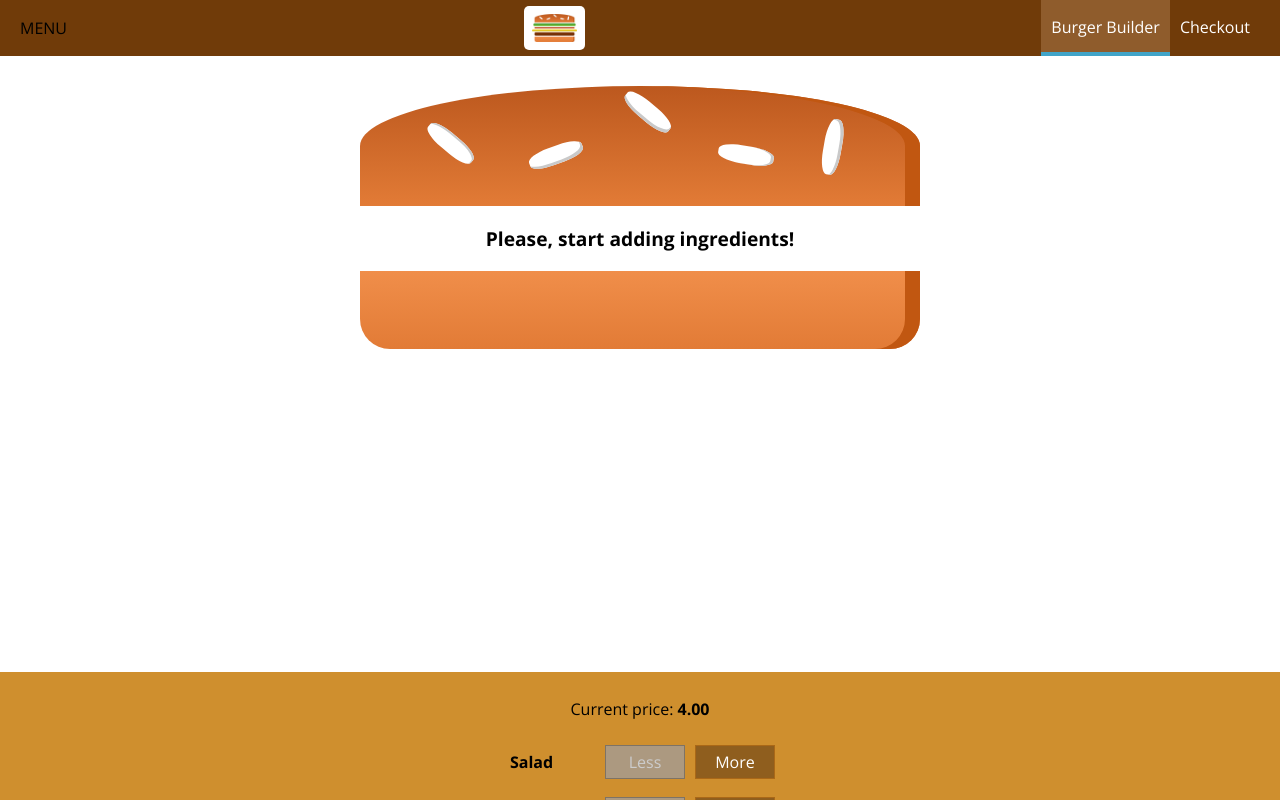
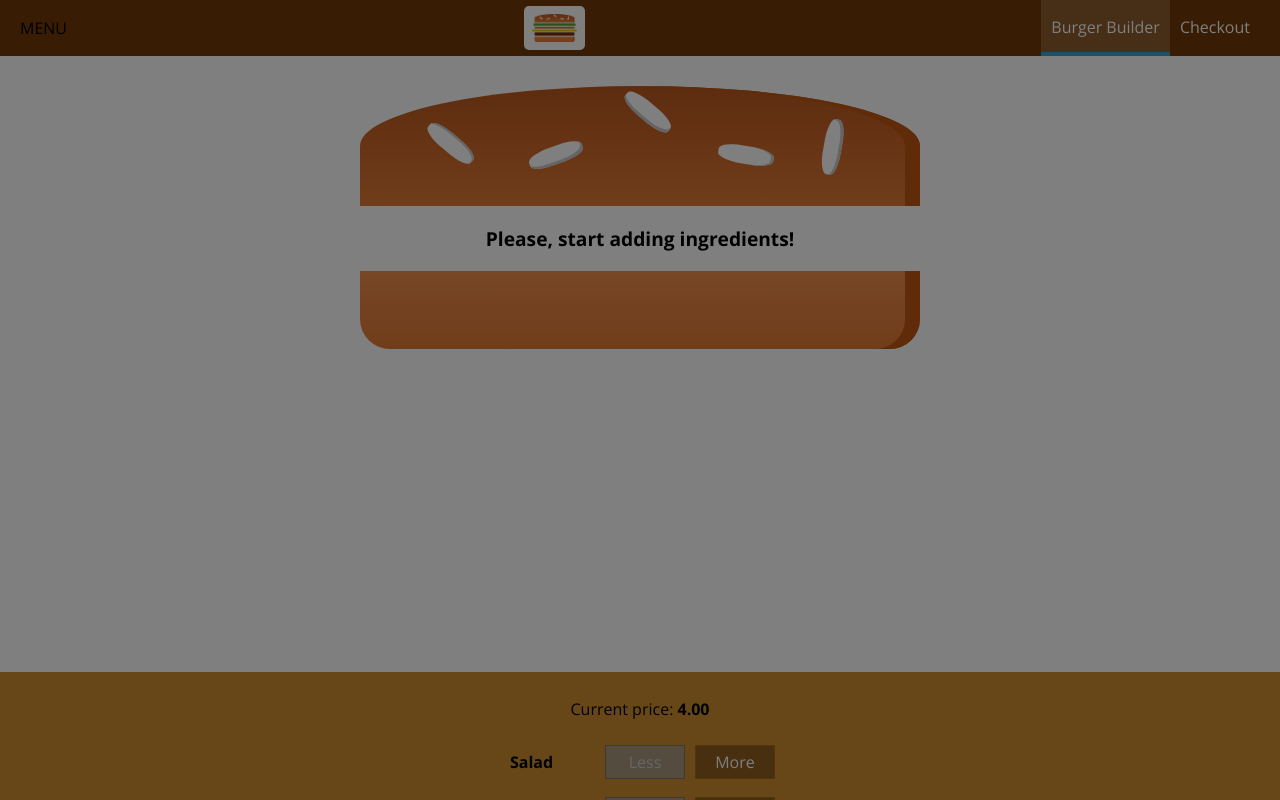
Before and after one commit to jo-dadic/burger_builder_app, a React app: page / in a window 1280 px wide. Shown: the top 800 px of the page. Built offline with nearby package versions, Linux system fonts and the light colour scheme.

Commit message:
sidedrawer added

```diff
--- a/src/components/Layout/Layout.js
+++ b/src/components/Layout/Layout.js
@@ -1,16 +1,33 @@
-import React from "react";
+import React, { Component } from "react";
 
 import Aux from "../../hoc/Auxiliary"; //for wrapping the root element
 import Toolbar from "../../components/Navigation/Toolbar/Toolbar";
+import SideDrawer from "../Navigation/SideDrawer/SideDrawer";
 
 import classes from "./Layout.css";
 
 // we are using Layout comp as a wrappir around the core comp that we want to render to the screen
-const Layout = (props) => (
-  <Aux>
-    <Toolbar />
-    <main className={classes.Content}>{props.children}</main>
-  </Aux>
-);
+class Layout extends Component {
+  state = {
+    showSideDrawer: true,
+  };
+
+  sideDrawerClosedHandler = () => {
+    this.setState({ showSideDrawer: false });
+  };
+
+  render() {
+    return (
+      <Aux>
+        <Toolbar />
+        <SideDrawer
+          closed={this.sideDrawerClosedHandler}
+          open={this.state.showSideDrawer}
+        />
+        <main className={classes.Content}>{this.props.children}</main>
+      </Aux>
+    );
+  }
+}
 
 export default Layout;
--- a/src/components/Logo/Logo.css
+++ b/src/components/Logo/Logo.css
@@ -1,7 +1,7 @@
 .Logo {
   background-color: white;
   padding: 8px;
-  height: 80%;
+  height: 100%;
   box-sizing: border-box;
   border-radius: 5px;
 }
--- a/src/components/Navigation/NavigationItems/NavigationItem/NavigationItem.css
+++ b/src/components/Navigation/NavigationItems/NavigationItem/NavigationItem.css
@@ -1,19 +1,38 @@
+.NavigationItem {
+  margin: 10px 0;
+  box-sizing: border-box;
+  display: block;
+  width: 100%;
+}
+
+.NavigationItem a {
+  color: #8f5c2c;
+  text-decoration: none;
+  width: 100%;
+  box-sizing: border-box;
+  display: block;
+}
+
+.NavigationItem a:hover,
+.NavigationItem a:active,
+.NavigationItem a.active {
+  color: #40a4c8;
+}
+
+@media (min-width: 500px) {
   .NavigationItem {
     margin: 0;
-  box-sizing: border-box;
     display: flex;
     height: 100%;
+    width: auto;
     align-items: center;
   }
 
   .NavigationItem a {
     color: white;
-  text-decoration: none;
     height: 100%;
     padding: 16px 10px;
     border-bottom: 4px solid transparent;
-  box-sizing: border-box;
-  display: block;
   }
 
   .NavigationItem a:hover,
@@ -23,3 +42,4 @@
     border-bottom: 4px solid #40a4c8;
     color: white;
   }
+}
--- a/src/components/Navigation/NavigationItems/NavigationItems.css
+++ b/src/components/Navigation/NavigationItems/NavigationItems.css
@@ -5,4 +5,11 @@
   display: flex;
   align-items: center;
   height: 100%;
+  flex-flow: column;
 }
+
+@media (min-width: 500px) {
+  .NavigationItems {
+    flex-flow: row;
+  }
+}
--- /dev/null
+++ b/src/components/Navigation/SideDrawer/SideDrawer.css
@@ -0,0 +1,32 @@
+.SideDrawer {
+  position: fixed;
+  width: 280px;
+  max-width: 70%;
+  height: 100%;
+  left: 0;
+  top: 0;
+  z-index: 200;
+  background-color: white;
+  padding: 32px 16px;
+  box-sizing: border-box;
+  transition: transform 0.3s ease-out;
+}
+
+@media (min-width: 500px) {
+  .SideDrawer {
+    display: none;
+  }
+}
+
+.Open {
+  transform: translateX(0);
+}
+
+.Close {
+  transform: translateX(-100%);
+}
+
+.Logo {
+  height: 11%;
+  margin-bottom: 32px;
+}
--- /dev/null
+++ b/src/components/Navigation/SideDrawer/SideDrawer.js
@@ -0,0 +1,30 @@
+import React from "react";
+
+import Logo from "../../Logo/Logo";
+import NavigationItems from "../NavigationItems/NavigationItems";
+import Backdrop from "../../UI/Backdrop/Backdrop";
+import Aux from "../../../hoc/Auxiliary";
+
+import classes from "./SideDrawer.css";
+
+const SideDrawer = (props) => {
+  let attachedClasses = [classes.SideDrawer, classes.Close];
+  if (props.open) {
+    attachedClasses = [classes.SideDrawer, classes.Open];
+  }
+  return (
+    <Aux>
+      <Backdrop clicked={props.closed} show={props.open} />
+      <div className={attachedClasses.join(" ")}>
+        <div className={classes.Logo}>
+          <Logo />
+        </div>
+        <nav>
+          <NavigationItems />
+        </nav>
+      </div>
+    </Aux>
+  );
+};
+
+export default SideDrawer;
--- a/src/components/Navigation/Toolbar/Toolbar.css
+++ b/src/components/Navigation/Toolbar/Toolbar.css
@@ -16,3 +16,13 @@
 .Toolbar nav {
   height: 100%;
 }
+
+.Logo {
+  height: 80%;
+}
+
+@media (max-width: 449px) {
+  .DesktopOnly {
+    display: none;
+  }
+}
--- a/src/components/Navigation/Toolbar/Toolbar.js
+++ b/src/components/Navigation/Toolbar/Toolbar.js
@@ -8,8 +8,10 @@ import NavigationItems from "../NavigationItems/NavigationItems";
 const Toolbar = (props) => (
   <header className={classes.Toolbar}>
     <div>MENU</div>
-    <Logo />
-    <nav>
+    <div className={classes.Logo}>
+      <Logo />
+    </div>
+    <nav className={classes.DesktopOnly}>
       <NavigationItems />
     </nav>
   </header>
```
Lines whose indentation alone changed are shown as unchanged.
